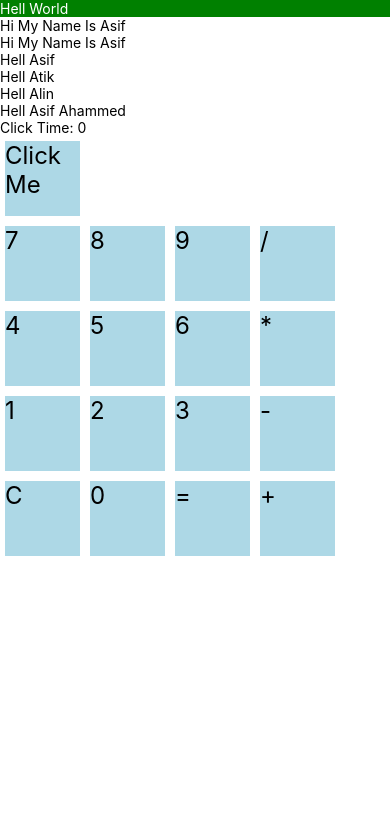
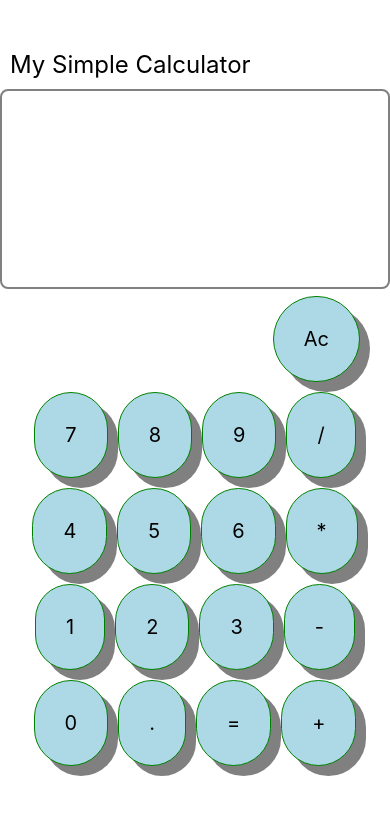
Before and after one commit to Asif3359/My-First-Native-App, a React Native app: screen / in a window 390 px wide. Shown: the top 814 px of the page. Built offline with nearby package versions, Linux system fonts and the light colour scheme.

Commit message:
after all creat a simple calculator

```diff
--- a/App.tsx
+++ b/App.tsx
@@ -1,141 +1,126 @@
-import React, { useState } from "react";
+import { View, Text, ScrollView, StyleSheet, SafeAreaView } from 'react-native';
+import React, { useState } from 'react';
 
-import {
-  View,
-  SafeAreaView,
-  Text,
-  TouchableOpacity,
-  Alert,
-  StyleSheet,
-  ScrollView
-} from "react-native";
-type GreetingProps = {
-  name: string;
-  input:string;
-  // count: number;
-};
+const App = () => {
+
+    const [input , setInput]=useState("");
+    const [result , setResult]=useState("");
+
+  const handleButton =(value)=>{
+
+    if(value=="ac")
+    {
+      setInput("");
+      setResult("");
+    }
+    else if(value=="=")
+    {
+      try{
+        const calculateResult = eval(input);
+        setResult(calculateResult.toString());
+      }
+      catch(Error){
+        setResult("Error");
+      }
+    }
+    else{
+      setInput((prevInput) => prevInput + value);
+    }
+  }
+  const buttons = [
+    "7", "8", "9", "/",
+    "4", "5", "6", "*",
+    "1", "2", "3", "-",
+    "0", ".", "=", "+"
+  ];
+
+  return (
+    <SafeAreaView>
+      <ScrollView>
+        <View style={styles.container}>
+          <View>
+            <View>
+              <Text style={styles.header}>My Simple Calculator </Text>
+            </View>
+            <View style={styles.outputContainer}>
+              <Text style={styles.Output}>{input}</Text>
+              <Text style={styles.Output}>{result}</Text>
+            </View>
+            <View style={styles.AcButton}>
+              <View style={[styles.button]}>
+                <Text  onPress={()=>handleButton("ac")} style={styles.buttonText}>Ac</Text>
+              </View>
+            </View>
+            <ScrollView contentContainerStyle={styles.buttonGrid}>
+              {
+                buttons.map((button, index) => (
+                  <View key={index} style={styles.button}>
+                    <Text onPress={()=>handleButton(button)} style={styles.buttonText}>{button}</Text>
+                  </View>
+                ))
+              }
+            </ScrollView>
+          </View>
+        </View>
+      </ScrollView>
+    </SafeAreaView>
+  );
+}
 
 const styles = StyleSheet.create({
-  screenSize: {
-    overflow: "scroll",
-  },
-  inputArea: {
-    marginLeft: 10,
-  },
-  titles: {
-    backgroundColor: "green",
-    color: "white"
-  },
   container: {
     flex: 1,
+    alignItems: 'center',
     justifyContent: 'center',
-    alignItems: 'center',
+    marginTop: 50
   },
-  display: {
+  header: {
     fontSize: 24,
+    marginBottom: 10,
+    marginHorizontal:10
   },
-  grid: {
-    flexDirection: 'row',
-    flexWrap: 'wrap',
+  Output: {
+    fontSize: 40,
+    marginBottom: 10,
+    marginHorizontal:10
+  },
+  buttonGrid: {
+    flexDirection: 'row', // Horizontal layout
+    flexWrap: 'wrap', // Allow items to wrap to the next row
+    justifyContent: 'center',
   },
   button: {
-    width: 75,
-    height: 75,
     backgroundColor: 'lightblue',
     justifyContent: 'center',
     alignItems: 'center',
-    fontSize: 24,
+    borderWidth: 1,
+    borderColor: 'green',
     margin: 5,
+    borderRadius: 100,
+    shadowColor: "gray",
+    shadowOffset: {
+      width: 10,
+      height: 10,
+    },
+    shadowOpacity: 100,
   },
+  buttonText: {
+    fontSize: 20,
+    padding:30,
+  },
+  AcButton: {
+    flex: 1,
+    justifyContent: "flex-end",
+    alignItems: "flex-end",
+    marginHorizontal: 25
+  },
+  outputContainer: {
+    borderColor: "gray",
+    borderWidth: 2,
+    borderRadius: 8,
+    height: 200,
+    marginBottom: 50
+  }
+});
 
-})
-
-
-const Person = (props: GreetingProps) => {
-
-  return (
-    <Text>{props.name}</Text>
-  )
-}
-
-const App = () => {
-
-  const [count, setCount] = useState(0);
-  const [input, setInput] = useState('');
-  const [result, setResult] = useState('');
-
-  const handleInput = (value) => {
-    if (value === '=') {
-      try {
-        const calculatedResult = eval(input);
-        setResult(calculatedResult.toString());
-      } catch (error) {
-        setResult('Error');
-      }
-    } else if (value === 'C') {
-      setInput('');
-      setResult('');
-    } else {
-      setInput((prevInput) => prevInput + value);
-    }
-  };
-
-  const buttons = [
-    '7', '8', '9', '/',
-    '4', '5', '6', '*',
-    '1', '2', '3', '-',
-    'C', '0', '=', '+',
-  ];
-
-  const handlePress = () => {
-    setCount(count + 1);
-    Alert.alert(`you Click ${count + 1} Time`);
-  }
-
-  return (
-    <SafeAreaView>
-      <View style={styles.screenSize}>
-        <ScrollView>
-          <Text style={styles.titles}>Hell World</Text>
-
-          <Text>Hi My Name Is Asif</Text>
-          <Text>Hi My Name Is Asif</Text>
-
-          {/* Use Props Property */}
-          <Text>Hell <Person name='Asif'></Person></Text>
-          <Text>Hell <Person name='Atik'></Person></Text>
-          <Text>Hell <Person name='Alin'></Person></Text>
-
-          {/* Using Type script */}
-          <Text>Hell <Person name='Asif Ahammed'></Person></Text>
-          <Text>Click Time: {count}</Text>
-          <TouchableOpacity>
-            <View>
-              <Text onPress={() => handlePress()} style={styles.button} >Click Me</Text>
-              {/* <Text onPress={() => handlePress()} style={styles.button} >Click Me</Text> */}
-            </View>
-          </TouchableOpacity>
-          {/* Try to creat Native Calculator  */}
-
-          <View style={styles.container}>
-            <Text style={styles.display}>{input}</Text>
-            <Text style={styles.display}>{result}</Text>
-            <View style={styles.grid}>
-              {buttons.map((button) => (
-                <Text
-                  key={button}
-                  onPress={() => handleInput(button)}
-                  style={styles.button}
-                >
-                  {button}
-                </Text>
-              ))}
-            </View>
-          </View>
-
-        </ScrollView>
-      </View>
-    </SafeAreaView>
-  )
-}
 export default App;
```
